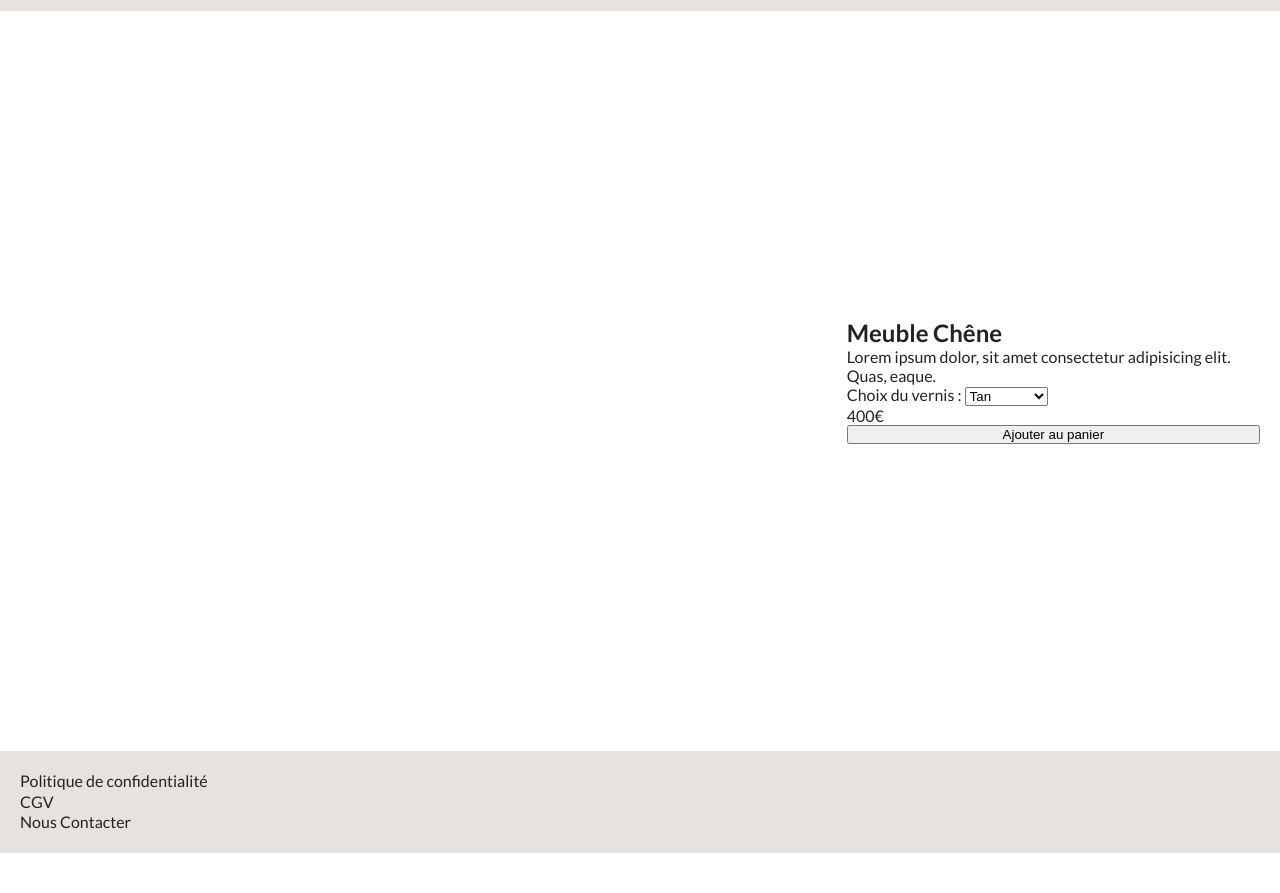
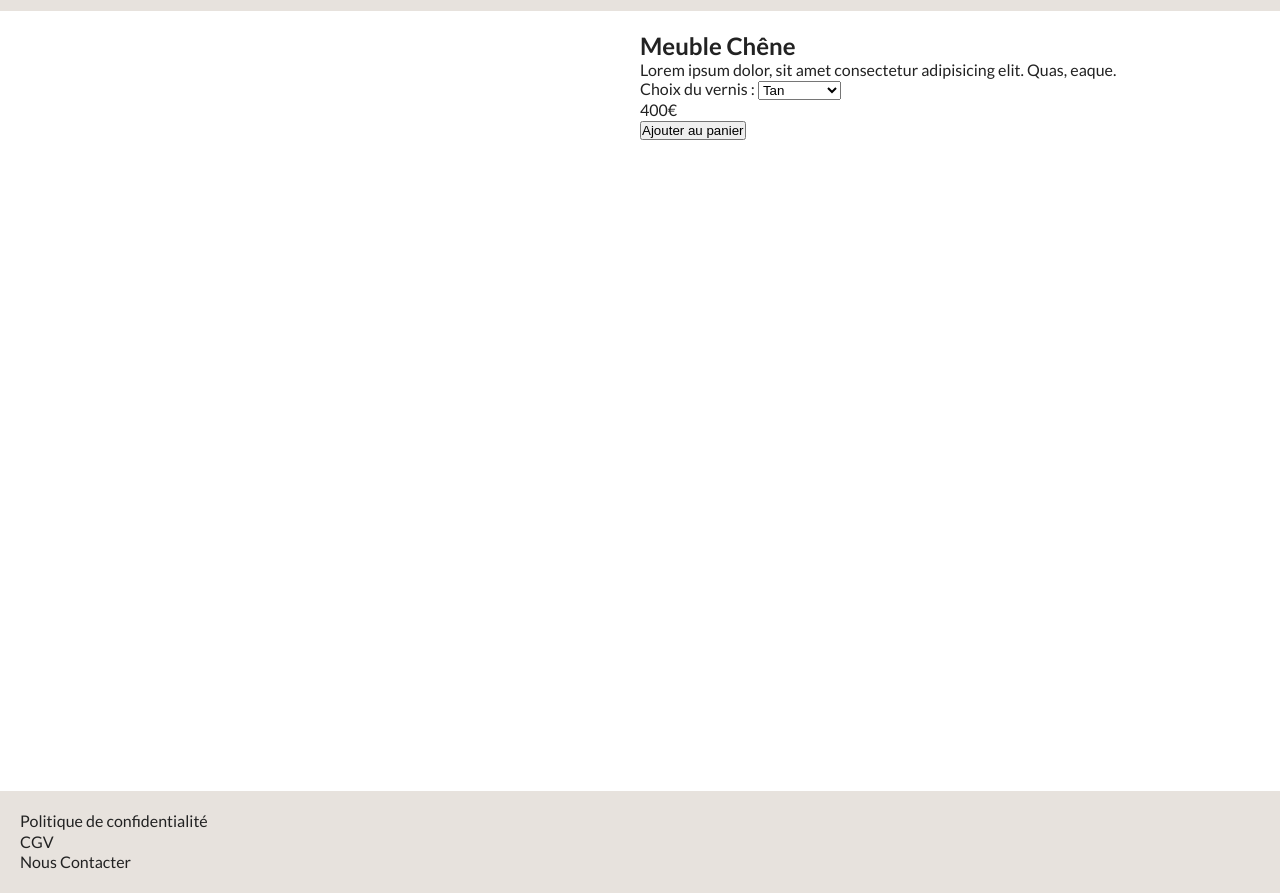
Before and after one commit to nesrineabo/Training-P5, a plain HTML site: page singleProduct.html in a window 1280 px wide. Shown: the part 49-942 px from the top of the page. Before the commit the page ends 902 px from the top, so only its background shows below. Drawn offline with Linux system fonts and the light colour scheme.

Commit message:
Test avec grid

```diff
--- a/Front-End/Styles/_singleProduct.scss
+++ b/Front-End/Styles/_singleProduct.scss
@@ -2,25 +2,50 @@
 
 .product-container {
   min-height: calc(100vh - 60px);
-  display: flex;
-  justify-content: space-around;
-  align-items: center;
-  margin-left: 20px;
-  margin-right: 20px;
+  display: grid;
+  margin: 20px;
+  grid-template-columns: 1fr 1fr;
+  grid-auto-rows: 50px;
+  grid-template-areas:
+    "img title"
+    "img description"
+    "img varnish"
+    "img price"
+    "img cart";
 }
 
 .product-img {
-  width: 50%;
+  margin-right: 20px;
 
   &__single {
-    width: 80%;
+    max-height: 350px;
   }
 }
 
 .product-details {
-  width: 50%;
+  /* width: 50%;
   height: 100%;
   display: flex;
   justify-content: space-around;
-  flex-direction: column;
+  flex-direction: column; */
+
+  &__title {
+    grid-area: title;
+  }
+
+  &__description {
+    grid-area: description;
+  }
+
+  &__varnish {
+    grid-area: varnish;
+  }
+
+  &__price {
+    grid-area: price;
+  }
 }
+
+.addToCart {
+  grid-area: cart;
+}
--- a/singleProduct.html
+++ b/singleProduct.html
@@ -47,7 +47,7 @@
                 <p class="product-details__description">Lorem ipsum dolor, sit amet consectetur adipisicing elit. Quas,
                     eaque.</p>
 
-                <form action="">
+                <form action="" class="product-details__varnish">
                     <label for="select">Choix du vernis :</label>
                     <select id="select">
                         <option value="Tan">Tan</option>
@@ -57,7 +57,7 @@
                     </select>
                 </form>
 
-                <p>400€</p>
+                <p class="product-details__price">400€</p>
                 <button class="addToCart">Ajouter au panier</button>
             </div>
 
```
Also changed, not shown: css/styles.css, 1 other file.
